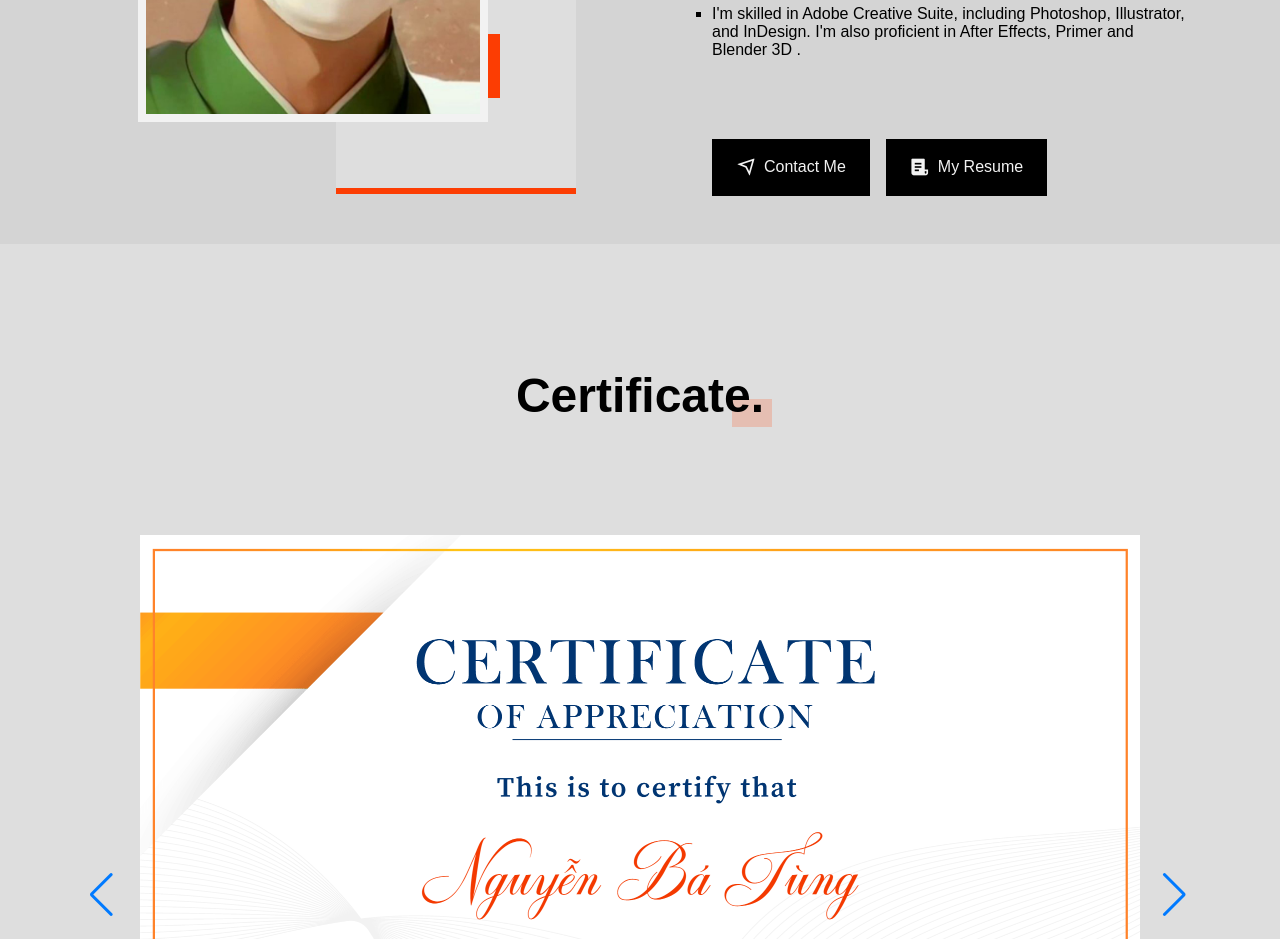
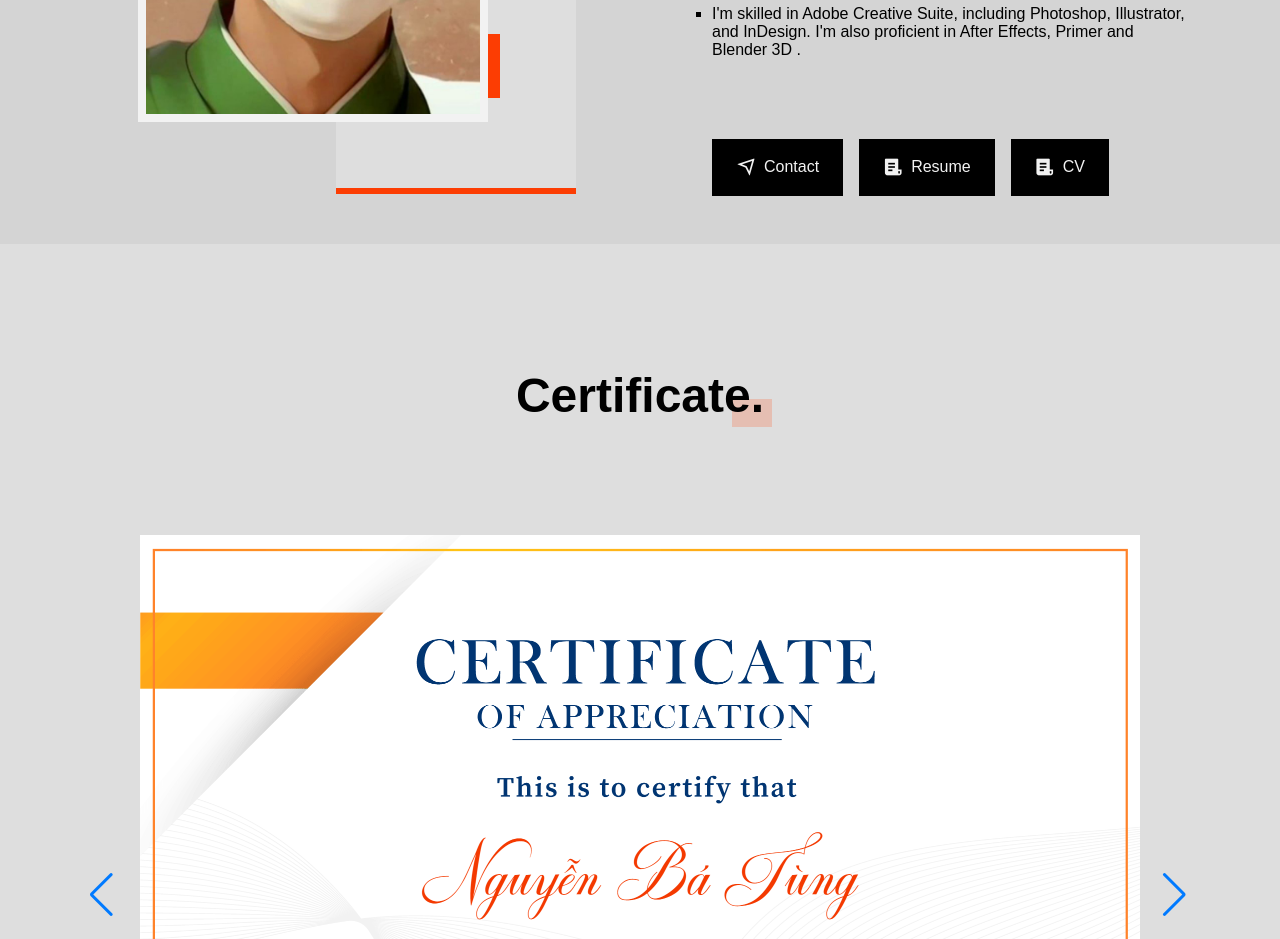
Before and after one commit to Zocytus/website, a plain HTML site: page index.html in a window 1280 px wide. Shown: the part 1380-2319 px from the top of the page. Drawn offline with nearby package versions, Linux system fonts and the light colour scheme; a web font is replaced by a local one.

```diff
--- a/index.html
+++ b/index.html
@@ -187,8 +187,7 @@
                         <div class="about__buttons">
                             <a href="#contact" class="button"
                                 ><i class="ri-send-plane-line"></i> Contact
-                                Me</a
-                            >
+                            </a>
 
                             <a
                                 href="https://zocytus.github.io/nguyenbatung-resume/"
@@ -196,7 +195,15 @@
                                 target="_blank"
                             >
                                 <i class="ri-file-list-3-fill"></i>
-                                My Resume
+                                Resume
+                            </a>
+                            <a
+                                href="https://zocytus.github.io/my-cv/"
+                                class="button"
+                                target="_blank"
+                            >
+                                <i class="ri-file-list-3-fill"></i>
+                                CV
                             </a>
                         </div>
                     </div>
```
